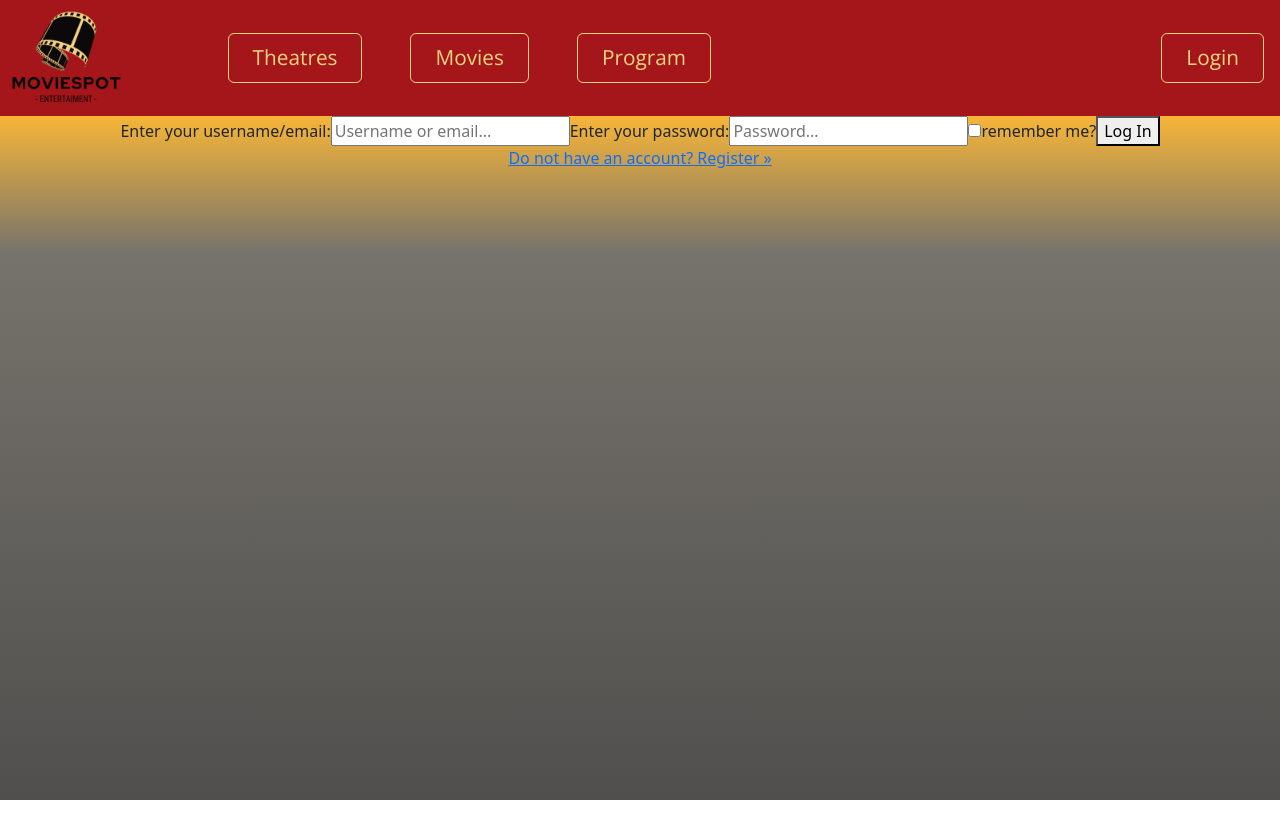
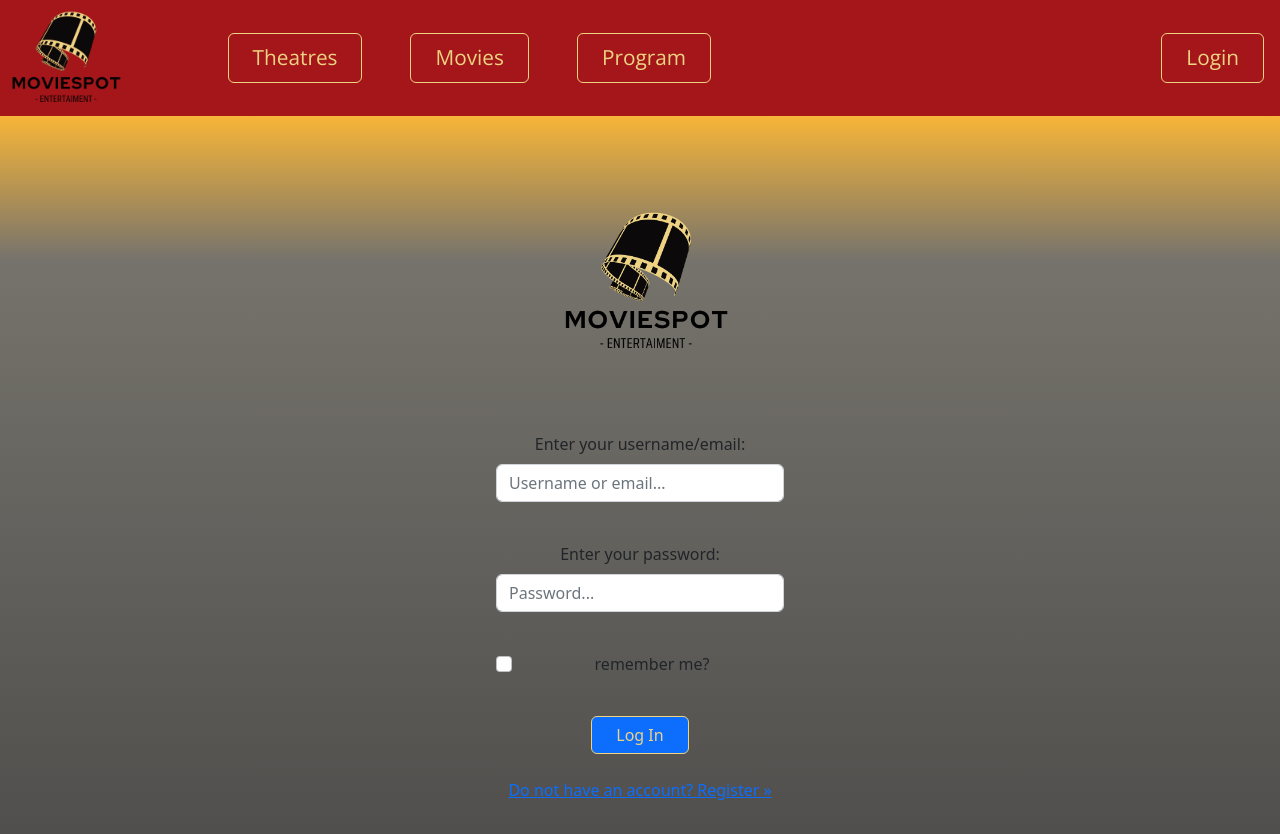
Before and after one commit to diantoshev/movie-theatre-website, a React (Create React App) app in the folder movie-theatre-website/: page /login in a window 1280 px wide. Before the commit the page ends 800 px from the top, so only its background shows below. Built offline with nearby package versions, Linux system fonts and the light colour scheme.

Commit message:
Working on login form styles

```diff
--- a/movie-theatre-website/src/modules/LoginPage/Login.jsx
+++ b/movie-theatre-website/src/modules/LoginPage/Login.jsx
@@ -1,16 +1,14 @@
 import React, { useState } from "react";
 import { Link } from "react-router-dom";
-// function errorHandler(error) {
-//   if (error) {
-//     return error.message;
-//   } else {
-//     return;
-//   }
-// }
+import Button from "react-bootstrap/Button";
+import Form from "react-bootstrap/Form";
+import "./Login.scss";
+
 export default function Login() {
   const [usernameValue, setUsername] = useState("");
   const [passwordValue, setPassword] = useState("");
   const [error, setError] = useState("");
+  const [successfulLoginMessage, setSuccess] = useState("");
 
   const handleLoginSubmit = (e) => {
     e.preventDefault();
@@ -32,6 +30,10 @@ export default function Login() {
               data.then((obj) => {
                 localStorage.setItem("user", obj.sessionId);
               });
+              setError("");
+              setPassword("");
+              setUsername("");
+              setSuccess("You have been logged in successfully!");
             } else {
               throw new Error("Wrong credentials!");
             }
@@ -46,29 +48,50 @@ export default function Login() {
   };
   return (
     <>
-      <form onSubmit={handleLoginSubmit}>
-        <label htmlFor="username-email">Enter your username/email:</label>
-        <input
+      <div className="w-25 p-3 h-25 d-inline-block">
+        <img
+          className="navLoginLogo"
+          src={require("../../assets/logo2_black_small.png")}
+          alt="Site logo"
+        />
+        <Form onSubmit={handleLoginSubmit}>
+          <Form.Group className="mb-3" controlId="formLoginUsername">
+            <Form.Label>Enter your username/email:</Form.Label>
+            <Form.Control
               value={usernameValue}
               onChange={(e) => setUsername(e.target.value)}
-          id="username-email"
               type="text"
               placeholder="Username or email..."
             />
-        <label htmlFor="password-login">Enter your password:</label>
-        <input
+          </Form.Group>
+          <br />
+          <Form.Group className="mb-3" controlId="formLoginPassword">
+            <Form.Label>Enter your password:</Form.Label>
+            <Form.Control
               value={passwordValue}
               onChange={(e) => setPassword(e.target.value)}
-          id="password-login"
               type="password"
               placeholder="Password..."
             />
-        <input type="checkbox" id="remember-user" />
-        <label htmlFor="remember-user">remember me?</label>
-        <button type="submit">Log In</button>
-      </form>
-      <Link to='register'>Do not have an account? Register &raquo;</Link>
+          </Form.Group>
+          <br />
+          <Form.Group className="mb-3" controlId="formLoginCheckbox">
+            <Form.Check type="checkbox" label="remember me?" />
+          </Form.Group>
+          <br />
+          <Button
+            className="btn btn-outline-goldLight rounded-2 px-4"
+            type="submit"
+          >
+            Log In
+          </Button>
+        </Form>
+        <br />
+        <Link to="/register">Do not have an account? Register &raquo;</Link>
+        <br />
         <p>{error.message}</p>
+        <p>{successfulLoginMessage}</p>
+      </div>
     </>
   );
 }
--- a/movie-theatre-website/src/modules/LoginPage/Login.scss
+++ b/movie-theatre-website/src/modules/LoginPage/Login.scss
@@ -0,0 +1,3 @@
+.navLoginLogo {
+  width: 300px;
+}
```
Lines whose indentation alone changed are shown as unchanged.
